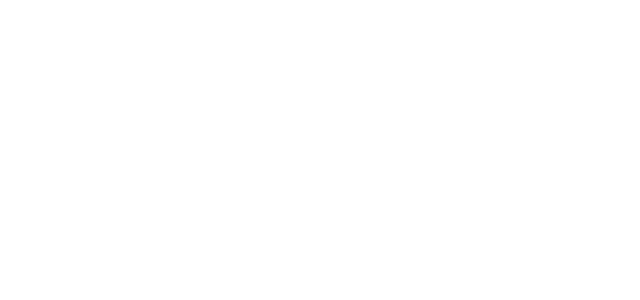
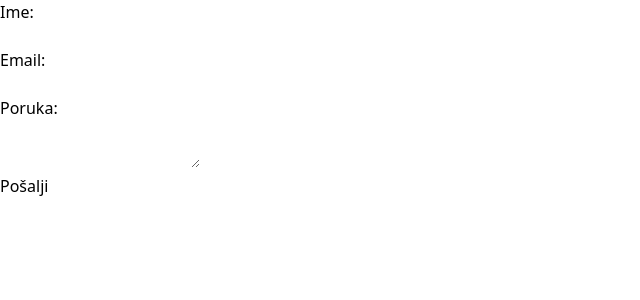
Before and after one commit to Mugdin12/baucentar-dws, a React (Vite) app: page /kontakt in a window 1280 px wide. Before the commit this address had no page. Shown: the top 300 px of the page, without its empty margins (0-640 px from the left). Built offline with nearby package versions, Linux system fonts and the light colour scheme.

Commit message:
Probna verzija kontakt forme

```diff
--- /dev/null
+++ b/db.json
@@ -0,0 +1,11 @@
+{
+  "contacts": [
+    {
+      "id": "0135",
+      "ime": "Enis",
+      "email": "enisselimovic2005@gmail.com",
+      "poruka": "Ovo je poruka od Enis"
+    }
+  ],
+  "users": []
+}
--- a/package.json
+++ b/package.json
@@ -5,12 +5,14 @@
   "type": "module",
   "scripts": {
     "dev": "vite",
+    "json-server": "json-server --watch db.json --port 3001",
     "build": "vite build",
     "lint": "eslint .",
     "preview": "vite preview"
   },
   "dependencies": {
     "@tailwindcss/vite": "^4.1.8",
+    "axios": "^1.9.0",
     "lucide-react": "^0.511.0",
     "react": "^19.1.0",
     "react-dom": "^19.1.0",
@@ -26,6 +28,7 @@
     "eslint-plugin-react-hooks": "^5.2.0",
     "eslint-plugin-react-refresh": "^0.4.19",
     "globals": "^16.0.0",
+    "json-server": "^1.0.0-beta.3",
     "vite": "^6.3.5"
   }
 }
--- a/src/App.jsx
+++ b/src/App.jsx
@@ -4,6 +4,7 @@
 import About from './Pages/About';
 import Shop from './Pages/Shop';
 import ProductDetail from './Pages/ProductDetail.jsx'; // Uvezite ProductDetail komponentu
+import ContactForm from "./components/ContactForm";
 
 function App() {
     return (
@@ -13,6 +14,7 @@
                 <Route path="/o-nama" element={<About />} />
                 <Route path="/proizvodi" element={<Shop />} />
                 <Route path="/proizvodi/:productName" element={<ProductDetail />} />
+                <Route path="/kontakt" element={<ContactForm />} />
             </Routes>
         </Router>
     );
--- /dev/null
+++ b/src/components/ContactForm.jsx
@@ -0,0 +1,105 @@
+import React, { useState } from "react";
+
+function ContactForm() {
+  const [formData, setFormData] = useState({
+    ime: "",
+    email: "",
+    poruka: ""
+  });
+
+  const [errors, setErrors] = useState({});
+  const [successMsg, setSuccessMsg] = useState("");
+
+  // Validacija polja
+  const validate = () => {
+    const newErrors = {};
+    if (!formData.ime.trim()) newErrors.ime = "Ime je obavezno";
+    if (!formData.email.trim()) {
+      newErrors.email = "Email je obavezan";
+    } else if (!/\S+@\S+\.\S+/.test(formData.email)) {
+      newErrors.email = "Email nije validan";
+    }
+    if (!formData.poruka.trim()) newErrors.poruka = "Poruka je obavezna";
+
+    return newErrors;
+  };
+
+  const handleChange = (e) => {
+    setFormData({ ...formData, [e.target.name]: e.target.value });
+    setErrors({ ...errors, [e.target.name]: "" });
+    setSuccessMsg("");
+  };
+
+  const handleSubmit = async (e) => {
+    e.preventDefault();
+
+    const validationErrors = validate();
+    if (Object.keys(validationErrors).length > 0) {
+      setErrors(validationErrors);
+      return;
+    }
+
+    // Slanje podataka na json-server
+    try {
+      const response = await fetch("http://localhost:3001/contacts", {
+        method: "POST",
+        headers: {
+          "Content-Type": "application/json"
+        },
+        body: JSON.stringify(formData)
+      });
+
+      if (!response.ok) throw new Error("Greška pri slanju poruke");
+
+      setFormData({ ime: "", email: "", poruka: "" });
+      setSuccessMsg("Poruka je uspješno poslata!");
+      setErrors({});
+    } catch (error) {
+      setSuccessMsg("");
+      setErrors({ submit: "Došlo je do greške, pokušajte ponovo." });
+    }
+  };
+
+  return (
+    <form onSubmit={handleSubmit} noValidate>
+      <div>
+        <label>Ime:</label><br />
+        <input
+          type="text"
+          name="ime"
+          value={formData.ime}
+          onChange={handleChange}
+        />
+        {errors.ime && <div style={{ color: "red" }}>{errors.ime}</div>}
+      </div>
+
+      <div>
+        <label>Email:</label><br />
+        <input
+          type="email"
+          name="email"
+          value={formData.email}
+          onChange={handleChange}
+        />
+        {errors.email && <div style={{ color: "red" }}>{errors.email}</div>}
+      </div>
+
+      <div>
+        <label>Poruka:</label><br />
+        <textarea
+          name="poruka"
+          value={formData.poruka}
+          onChange={handleChange}
+        />
+        {errors.poruka && <div style={{ color: "red" }}>{errors.poruka}</div>}
+      </div>
+
+      <button type="submit">Pošalji</button>
+
+      {errors.submit && <div style={{ color: "red" }}>{errors.submit}</div>}
+      {successMsg && <div style={{ color: "green" }}>{successMsg}</div>}
+    </form>
+  );
+}
+
+export default ContactForm;
--- a/src/components/Navbar.jsx
+++ b/src/components/Navbar.jsx
@@ -48,7 +48,7 @@
                     <a href="/" className="text-gray-700 hover:bg-green-600 hover:text-white font-medium transition-all px-3 py-2 rounded-lg">Početna</a>
                     <a href="/o-nama" className="text-gray-700 hover:bg-green-600 hover:text-white font-medium transition-all px-3 py-2 rounded-lg">O nama</a>
                     <a href="/proizvodi" className="text-gray-700 hover:bg-green-600 hover:text-white font-medium transition-all px-3 py-2 rounded-lg">Proizvodi</a>
-                    <a href="#" className="text-gray-700 hover:bg-green-600 hover:text-white font-medium transition-all px-3 py-2 rounded-lg">Kontakt</a>
+                    <a href="/kontakt" className="text-gray-700 hover:bg-green-600 hover:text-white font-medium transition-all px-3 py-2 rounded-lg">Kontakt</a>
                 </div>
 
                 {/* Desno: Autentifikacioni Linkovi (Desktop) */}
```
Also changed, not shown: 1 other file (tests, documents, lock files or other folders).
